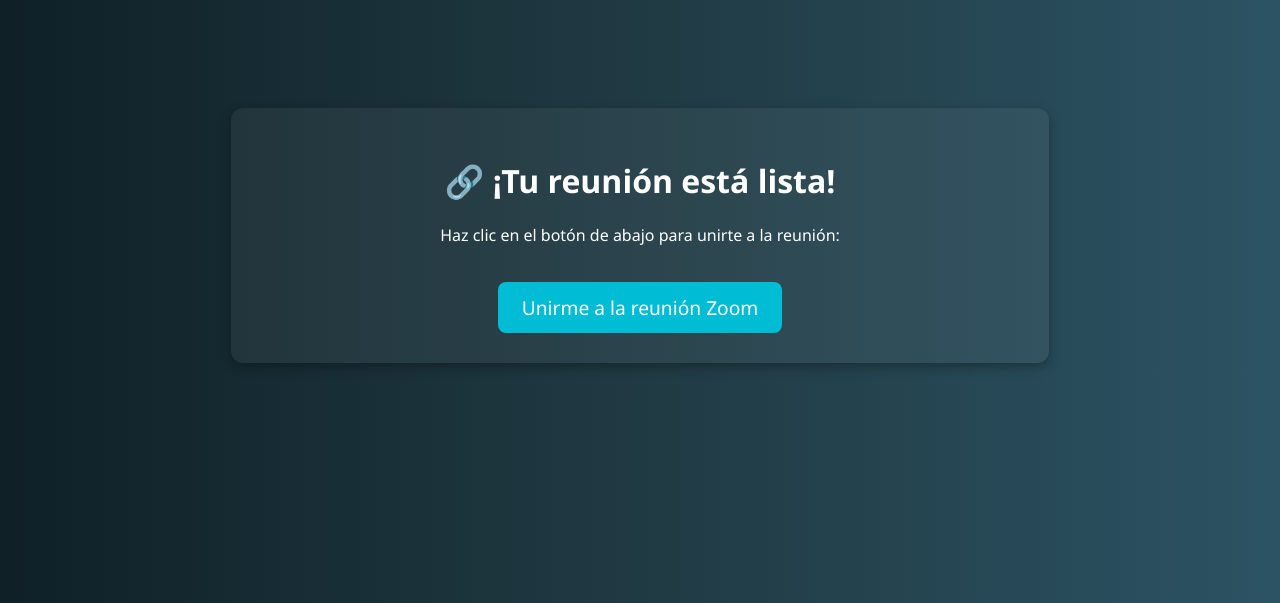
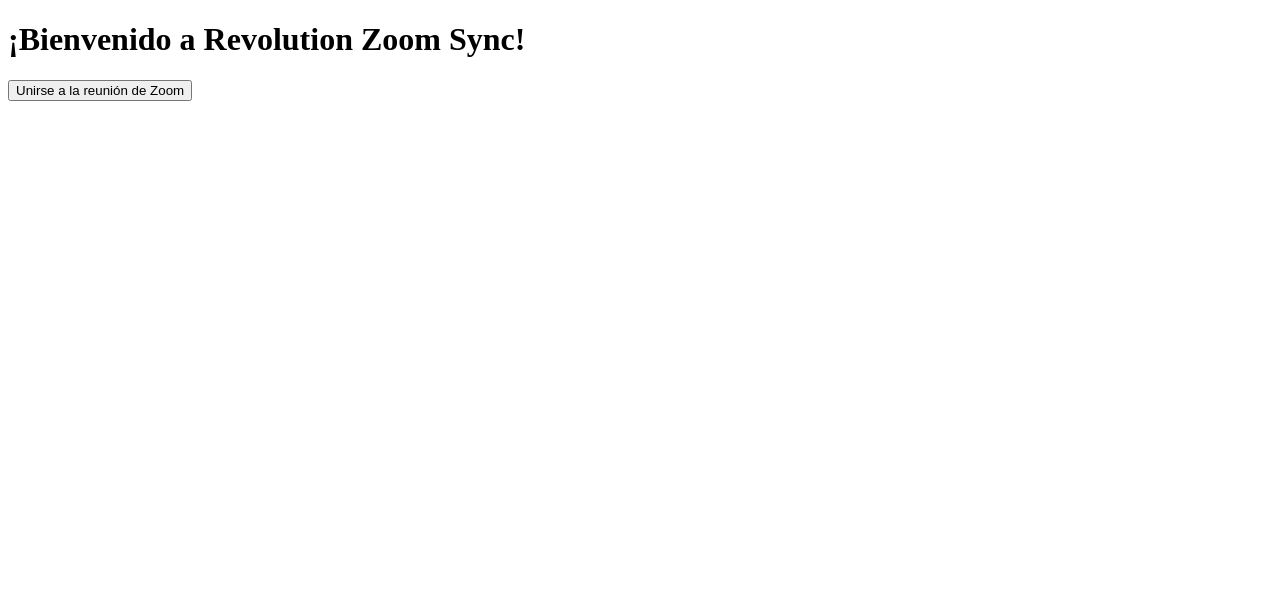
Before and after one commit to logi2025ai/RNAI-Core, a Flask app: page / in a window 1280 px wide. Shown: the top 603 px of the page. Run offline with Flask 2, Linux system fonts and the light colour scheme.

Commit message:
Update index.html

```diff
--- a/templates/index.html
+++ b/templates/index.html
@@ -2,48 +2,12 @@
 <html lang="en">
 <head>
   <meta charset="UTF-8">
-  <meta name="viewport" content="width=device-width, initial-scale=1">
-  <title>Reunión RNAI - Zoom Bot</title>
-  <style>
-    body {
-      font-family: 'Segoe UI', Tahoma, Geneva, Verdana, sans-serif;
-      background: linear-gradient(to right, #0f2027, #203a43, #2c5364);
-      color: white;
-      text-align: center;
-      padding-top: 100px;
-    }
-
-    .container {
-      background-color: rgba(255, 255, 255, 0.05);
-      border-radius: 12px;
-      padding: 30px;
-      margin: 0 auto;
-      width: 60%;
-      box-shadow: 0 4px 12px rgba(0,0,0,0.3);
-    }
-
-    a.button {
-      background-color: #00bcd4;
-      color: white;
-      padding: 12px 24px;
-      border-radius: 8px;
-      text-decoration: none;
-      font-size: 1.2em;
-      display: inline-block;
-      margin-top: 20px;
-      transition: background-color 0.3s;
-    }
-
-    a.button:hover {
-      background-color: #008c9e;
-    }
-  </style>
+  <title>Zoom Bot Connection</title>
 </head>
 <body>
-  <div class="container">
-    <h1>🔗 ¡Tu reunión está lista!</h1>
-    <p>Haz clic en el botón de abajo para unirte a la reunión:</p>
-    <a href="{{ join_url }}" target="_blank" class="button">Unirme a la reunión Zoom</a>
-  </div>
+  <h1>¡Bienvenido a Revolution Zoom Sync!</h1>
+  <form action="/join" method="post">
+    <button type="submit">Unirse a la reunión de Zoom</button>
+  </form>
 </body>
 </html>
```
